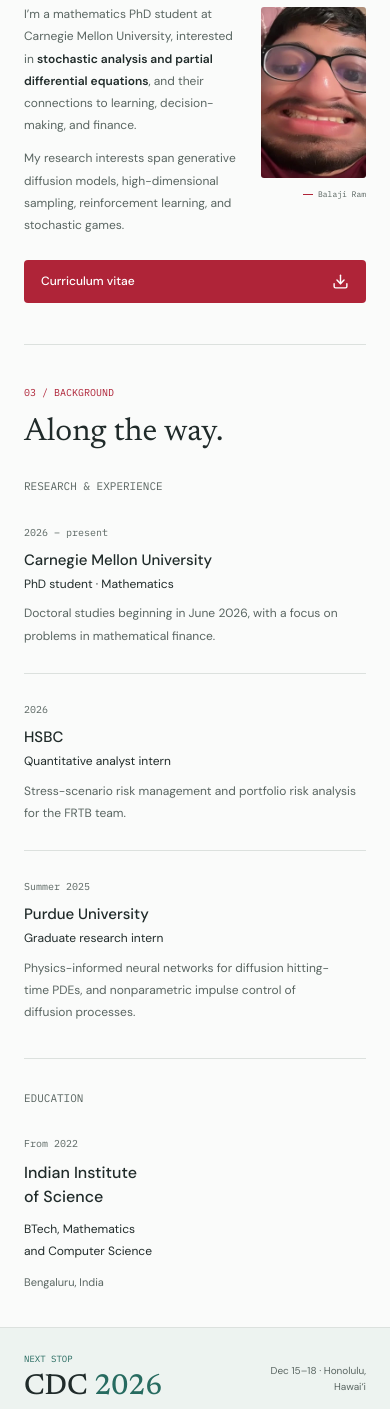
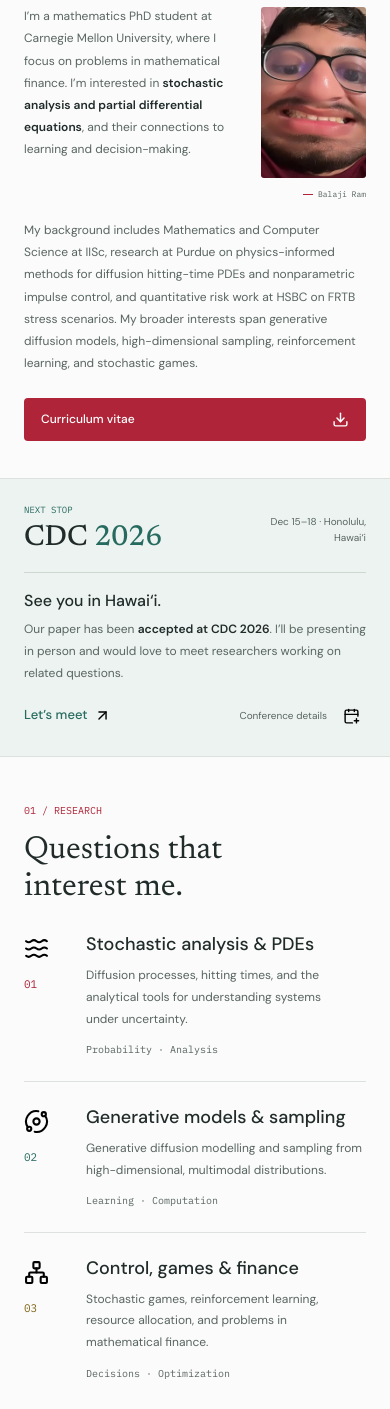
Before and after one commit to sasmitahs/balaji-portfolio, a website: page index.html in a window 390 px wide. Shown: the part 287-1696 px from the top of the page. Drawn offline with Linux system fonts and the light colour scheme.

Commit message:
Summarize background in introduction

```diff
--- a/index.html
+++ b/index.html
@@ -44,7 +44,6 @@
       <nav id="primary-nav" aria-label="Primary navigation" data-open="false">
         <a class="nav-link" href="#research">Research</a>
         <a class="nav-link" href="#publications">Publications</a>
-        <a class="nav-link" href="#background">Background</a>
       </nav>
     </div>
   </header>
@@ -61,25 +60,12 @@
         <figcaption><span class="portrait-line" aria-hidden="true"></span> Balaji Ram</figcaption>
       </figure>
       <div class="profile-description">
-        <p>I&rsquo;m a mathematics PhD student at Carnegie Mellon University, interested in <strong>stochastic analysis and partial differential equations</strong>, and their connections to learning, decision-making, and finance.</p>
-        <p>My research interests span generative diffusion models, high-dimensional sampling, reinforcement learning, and stochastic games.</p>
+        <p>I&rsquo;m a mathematics PhD student at Carnegie Mellon University, where I focus on problems in mathematical finance. I&rsquo;m interested in <strong>stochastic analysis and partial differential equations</strong>, and their connections to learning and decision-making.</p>
+        <p>My background includes Mathematics and Computer Science at IISc, research at Purdue on physics-informed methods for diffusion hitting-time PDEs and nonparametric impulse control, and quantitative risk work at HSBC on FRTB stress scenarios. My broader interests span generative diffusion models, high-dimensional sampling, reinforcement learning, and stochastic games.</p>
       </div>
       <div class="profile-links">
         <a class="button button-primary" href="assets/balaji-ramachandran-cv.pdf" download>Curriculum vitae <img class="icon" src="assets/icons/download.svg" alt="" width="17" height="17"></a>
       </div>
-      <section class="profile-background" id="background" aria-labelledby="background-title">
-        <div class="section-heading"><p class="section-number">03 / Background</p><h2 id="background-title">Along the way.</h2></div>
-        <div class="background-grid">
-          <div class="experience"><h3 class="subsection-title">Research &amp; experience</h3>
-            <ol class="timeline">
-              <li><span class="timeline-date">2026 &ndash; present</span><div><h4>Carnegie Mellon University</h4><p class="position">PhD student &middot; Mathematics</p><p>Doctoral studies beginning in June 2026, with a focus on problems in mathematical finance.</p></div></li>
-              <li><span class="timeline-date">2026</span><div><h4>HSBC</h4><p class="position">Quantitative analyst intern</p><p>Stress-scenario risk management and portfolio risk analysis for the FRTB team.</p></div></li>
-              <li><span class="timeline-date">Summer 2025</span><div><h4>Purdue University</h4><p class="position">Graduate research intern</p><p>Physics-informed neural networks for diffusion hitting-time PDEs, and nonparametric impulse control of diffusion processes.</p></div></li>
-            </ol>
-          </div>
-          <aside class="education" aria-labelledby="education-title"><h3 class="subsection-title" id="education-title">Education</h3><div class="education-entry"><img class="education-icon" src="assets/icons/graduation-cap.svg" alt="" width="26" height="26"><p class="timeline-date">From 2022</p><h4>Indian Institute<br>of Science</h4><p class="position">BTech, Mathematics<br>and Computer Science</p><p class="education-location">Bengaluru, India</p></div></aside>
-        </div>
-      </section>
     </section>
 
     <aside class="conference-band" aria-labelledby="conference-title">
--- a/styles.css
+++ b/styles.css
@@ -48,7 +48,7 @@ strong { font-weight: 600; }
 .menu-toggle { display: none; }
 .profile { display: grid; grid-template-columns: minmax(0, 1fr) 210px; column-gap: 84px; padding-block: 58px 52px; }
 .profile-heading { grid-column: 1; grid-row: 1; }
-.eyebrow, .section-number, .research-note, .timeline-date, .publication-index, .publication-status, .subsection-title { font-family: var(--mono); font-size: 11px; font-weight: 400; }
+.eyebrow, .section-number, .research-note, .publication-index, .publication-status { font-family: var(--mono); font-size: 11px; font-weight: 400; }
 .eyebrow { color: var(--muted); }
 .profile-heading > .eyebrow { display: flex; align-items: center; gap: 10px; margin-bottom: 24px; text-transform: uppercase; }
 .red-rule { display: inline-block; width: 22px; height: 2px; background: var(--red); flex-shrink: 0; }
@@ -66,7 +66,6 @@ h1 { font-family: var(--serif); font-size: 78px; line-height: 0.98; font-weight:
 .profile-description strong { color: var(--ink); }
 .profile-description p + p { margin-top: 10px; }
 .profile-links { grid-column: 1; grid-row: 3; display: flex; flex-wrap: wrap; gap: 16px 23px; align-items: center; margin-top: 26px; }
-.profile-background { grid-column: 1 / -1; margin-top: 50px; padding-top: 50px; border-top: 1px solid var(--line); }
 .button { display: inline-flex; align-items: center; justify-content: center; gap: 12px; min-height: 43px; padding: 11px 17px; border: 1px solid transparent; border-radius: 4px; text-decoration: none; font-size: 12px; font-weight: 500; line-height: 1.4; }
 .button-primary { background: var(--red); color: white; }
 .button-primary:hover { background: var(--red-dark); }
@@ -129,22 +128,6 @@ h1 { font-family: var(--serif); font-size: 78px; line-height: 0.98; font-weight:
 .paper-links { display: flex; align-items: center; flex-wrap: wrap; gap: 10px 27px; margin-top: 17px; }
 .paper-links .text-link { font-size: 11px; }
 .js .bib-link { display: none; }
-.background-grid { display: grid; grid-template-columns: minmax(0, 1fr) 260px; gap: 66px; }
-.subsection-title { color: var(--muted); text-transform: uppercase; margin-bottom: 25px; }
-.timeline { margin: 0; padding: 0; list-style: none; }
-.timeline li { display: grid; grid-template-columns: 126px minmax(0, 1fr); gap: 20px; padding-bottom: 26px; }
-.timeline li + li { border-top: 1px solid var(--line); padding-top: 24px; }
-.timeline li:last-child { padding-bottom: 0; }
-.timeline-date { color: var(--muted); font-size: 10px; padding-top: 4px; }
-.timeline h4, .education h4 { font-size: 15px; line-height: 1.5; font-weight: 500; }
-.position { font-size: 12px; color: var(--ink); margin-top: 3px; }
-.timeline li > div > p:last-child { font-size: 12px; color: var(--muted); margin-top: 8px; line-height: 1.85; }
-.education { border-left: 1px solid var(--line); padding-left: 35px; }
-.education-icon { margin-bottom: 20px; }
-.education-entry .timeline-date { margin-bottom: 8px; }
-.education h4 { font-size: 18px; }
-.education-entry .position { line-height: 1.8; margin-top: 10px; }
-.education-location { color: var(--muted); font-size: 11px; margin-top: 11px; }
 .distinction { border-top: 1px solid var(--line); padding-top: 23px; margin-top: 29px; }
 .distinction .eyebrow { font-size: 10px; text-transform: uppercase; }
 .distinction > p { display: flex; align-items: baseline; flex-wrap: wrap; gap: 10px; margin-top: 3px; color: var(--red); font-family: var(--serif); font-size: 42px; line-height: 1.3; }
@@ -195,9 +178,6 @@ h1 { font-family: var(--serif); font-size: 78px; line-height: 0.98; font-weight:
   .conference-actions { grid-column: 2; justify-self: start; display: flex; gap: 22px; align-items: center; }
   .conference-date { grid-row: 1 / span 2; }
   .conference-copy p { max-width: none; }
-  .background-grid { gap: 35px; grid-template-columns: minmax(0, 1fr) 215px; }
-  .timeline li { grid-template-columns: 100px minmax(0, 1fr); gap: 18px; }
-  .education { padding-left: 25px; }
   .research-grid { gap: 25px; }
   .research-item + .research-item { padding-left: 24px; }
   .contact-inner { gap: 35px; }
@@ -219,12 +199,13 @@ h1 { font-family: var(--serif); font-size: 78px; line-height: 0.98; font-weight:
   .profile-heading > .eyebrow { font-size: 9px; margin-bottom: 20px; }
   h1 { font-size: 65px; line-height: 1.02; }
   .role { margin-top: 15px; font-size: 12px; }
-  .profile-description { grid-column: 1; grid-row: 2; font-size: 14px; line-height: 1.8; margin-top: 22px; }
+  .profile-description { display: contents; font-size: 14px; line-height: 1.8; color: var(--muted); }
+  .profile-description > p:first-child { grid-column: 1; grid-row: 2; margin-top: 22px; }
+  .profile-description > p:last-child { grid-column: 1 / -1; grid-row: 3; margin-top: 20px; }
   .profile-portrait { grid-column: 2; grid-row: 2; margin-top: 25px; }
   .profile-portrait > img { width: 145px; }
   .profile-portrait figcaption { font-size: 9px; }
-  .profile-links { grid-column: 1 / -1; margin-top: 24px; gap: 12px 23px; }
-  .profile-background { margin-top: 40px; padding-top: 40px; }
+  .profile-links { grid-column: 1 / -1; grid-row: 4; margin-top: 24px; gap: 12px 23px; }
   .conference-inner { grid-template-columns: 167px minmax(0, 1fr); gap: 13px 22px; padding-block: 24px; }
   .conference-date { padding-right: 18px; }
   .conference-year { font-size: 29px; }
@@ -249,16 +230,6 @@ h1 { font-family: var(--serif); font-size: 78px; line-height: 0.98; font-weight:
   .publication { grid-template-columns: 1fr; gap: 18px; padding-top: 22px; }
   .publication-index { flex-direction: row; align-items: center; gap: 15px; padding: 0; }
   .publication-content h3 { font-size: 27px; }
-  .background-grid { grid-template-columns: 1fr; gap: 35px; }
-  .timeline li { grid-template-columns: 100px minmax(0, 1fr); gap: 22px; }
-  .education { display: grid; grid-template-columns: 1fr; gap: 0 30px; border-left: 0; border-top: 1px solid var(--line); padding: 30px 0 0; }
-  .education .subsection-title { grid-column: 1 / -1; }
-  .education-entry { grid-column: 1; }
-  .education-icon { display: none; }
-  .distinction { grid-column: 2; border-top: 0; border-left: 1px solid var(--line); margin-top: 0; padding: 0 0 0 24px; }
-  .education h4 { font-size: 16px; }
-  .distinction > p { display: block; font-size: 40px; }
-  .distinction > p > span { display: block; font-size: 10px; }
   .contact-inner { flex-direction: column; align-items: flex-start; gap: 25px; padding-block: 40px; }
   .contact-inner h2 { font-size: 36px; }
   .site-footer { align-items: flex-start; padding-block: 23px; gap: 18px; }
@@ -276,7 +247,7 @@ h1 { font-family: var(--serif); font-size: 78px; line-height: 0.98; font-weight:
   .role { font-size: 11px; }
   .role span { margin-inline: 3px; }
   .profile-description { font-size: 12px; line-height: 1.85; margin-top: 20px; }
-  .profile-description p + p { margin-top: 11px; }
+  .profile-description > p:last-child { margin-top: 18px; }
   .profile-portrait { margin-top: 24px; }
   .profile-portrait > img { width: 105px; }
   .profile-portrait figcaption { font-size: 8px; gap: 5px; }
@@ -298,10 +269,6 @@ h1 { font-family: var(--serif); font-size: 78px; line-height: 0.98; font-weight:
   .publication-content h3 { font-size: 25px; }
   .authors { font-size: 12px; }
   .publication-venue { font-size: 10px; }
-  .timeline li { grid-template-columns: 1fr; gap: 8px; }
-  .timeline h4 { font-size: 15px; }
-  .timeline-date { font-size: 10px; }
-  .timeline li > div > p:last-child { font-size: 12px; }
   .dialog-heading h2 { font-size: 28px; }
   .citation-dialog pre { font-size: 10px; padding: 13px; }
   .dialog-actions { gap: 12px; }
@@ -324,8 +291,6 @@ h1 { font-family: var(--serif); font-size: 78px; line-height: 0.98; font-weight:
   .wordmark-name { font-size: 11px; }
   #primary-nav { gap: 8px; }
   .nav-link { font-size: 11px; }
-  .education { gap: 0 16px; }
-  .distinction { padding-left: 16px; }
 }
 
 @media (prefers-reduced-motion: reduce) {
```
Also changed, not shown: tests/browser/portfolio.spec.mjs (+8 -3 lines).
